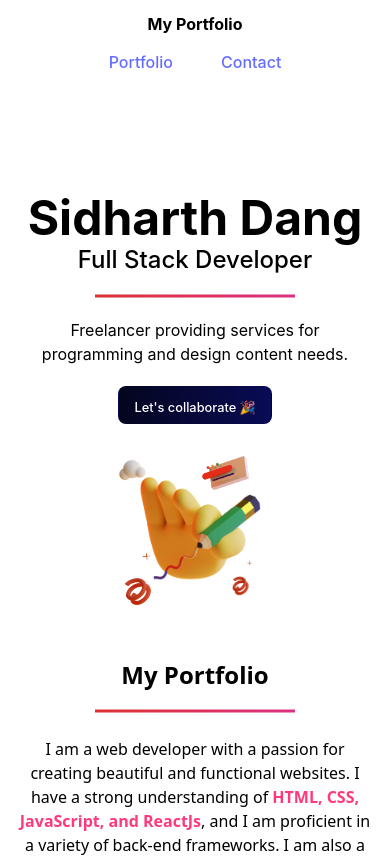
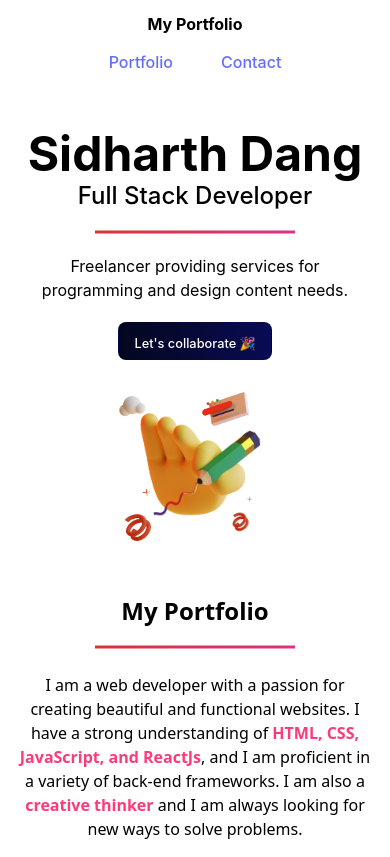
Before and after one commit to sidharth00007/my-portfolio, a React (Vite) app: page / in a window 390 px wide. Shown: the top 857 px of the page. Built offline with nearby package versions, Linux system fonts and the light colour scheme.

Commit message:
changes for phone

```diff
--- a/src/components/contact/contact.module.scss
+++ b/src/components/contact/contact.module.scss
@@ -47,3 +47,11 @@
   background-color: transparent;
   flex-direction: column;
 }
+@media screen and (max-width: 720px) {
+  .input{
+    width: 20rem;
+  }
+  .root{
+    padding: 2rem 0rem;
+  }
+}
--- a/src/components/intro/intro.module.scss
+++ b/src/components/intro/intro.module.scss
@@ -1,5 +1,5 @@
 .root {
-  padding: 6rem 0rem 0rem;
+  padding: 3rem 0rem 0rem;
   display: flex;
   flex-direction: column;
   align-items: center;
@@ -42,3 +42,8 @@
   font-size: 0.8rem;
   color: white;
 }
+@media screen and (max-width: 720px) {
+  .root{
+    padding: 2rem 0rem 0rem;
+  }
+}
--- a/src/components/navbar/navbar.module.scss
+++ b/src/components/navbar/navbar.module.scss
@@ -33,6 +33,6 @@
   .nav {
     flex-direction: column;
     gap: 1rem;
-    margin: 0% 3%;
+    width: 100%;
   }
 }
```
